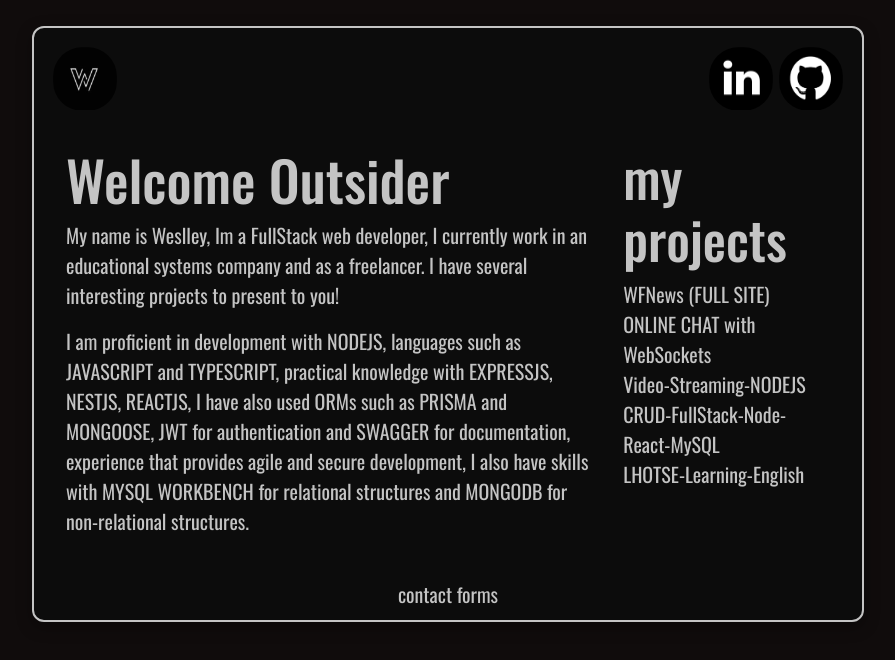
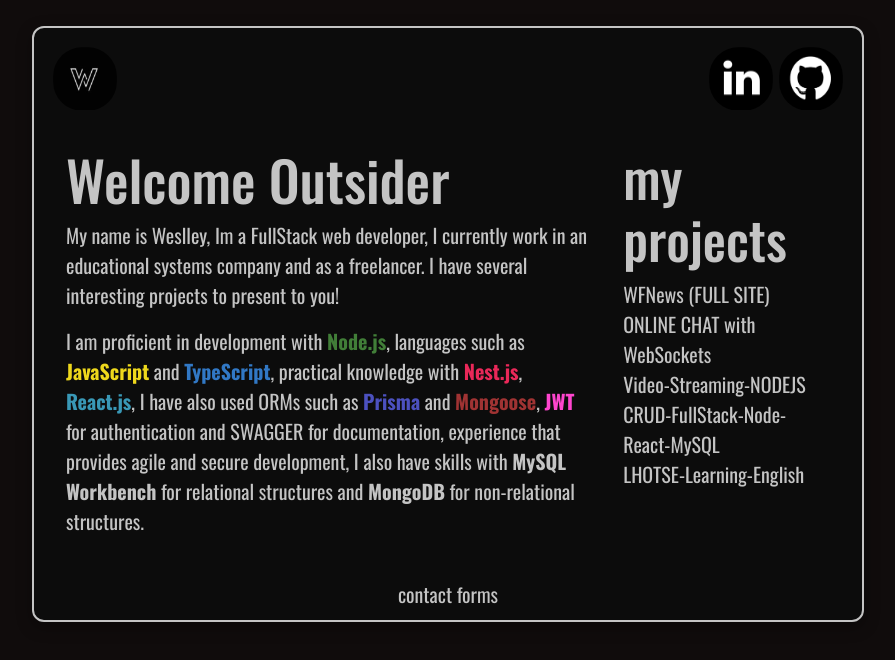
Before and after one commit to Weslley03/website-weslleydev, a React (Vite) app: page / in a window 1280 px wide. Shown: the top 660 px of the page, without its empty margins (192-1087 px from the left). Built offline with nearby package versions, Linux system fonts and the light colour scheme.

Commit message:
cores para cada ferramenta

```diff
--- a/src/Pages/Home/Home.jsx
+++ b/src/Pages/Home/Home.jsx
@@ -45,7 +45,9 @@ function Home(){
                         <DivTexto>
                             <h1> Welcome Outsider</h1>
                             <p>My name is Weslley, Im a FullStack web developer, I currently work in an educational systems company and as a freelancer. I have several interesting projects to present to you!</p>
-                            <p>I am proficient in development with NODEJS, languages such as JAVASCRIPT and TYPESCRIPT, practical knowledge with EXPRESSJS, NESTJS, REACTJS, I have also used ORMs such as PRISMA and MONGOOSE, JWT for authentication and SWAGGER for documentation, experience that provides agile and secure development, I also have skills with MYSQL WORKBENCH for relational structures and MONGODB for non-relational structures.</p>
+                            <p>I am proficient in development with <strong style={{color: '#417E38'}}>Node.js</strong>, languages such as <strong style={{color: '#EED81C'}}>
+                                JavaScript</strong> and <strong style={{color: '#3178C5'}}>TypeScript</strong>, practical knowledge with <strong style={{color: '#EA2859'}}>Nest.js</strong>, <strong style={{color: '#3998B6'}}>React.js</strong>, I have also used
+                            ORMs such as <strong style={{color: '#4C51BF'}}>Prisma</strong> and <strong style={{color: '#A03333'}}>Mongoose</strong>, <strong style={{color: '#FF45CE'}}>JWT</strong> for authentication and SWAGGER for documentation, experience that provides agile and secure development, I also have skills with <strong>MySQL Workbench</strong> for relational structures and <strong>MongoDB</strong> for non-relational structures.</p>
                         </DivTexto>
                     </DivParteTextual>
 
```
